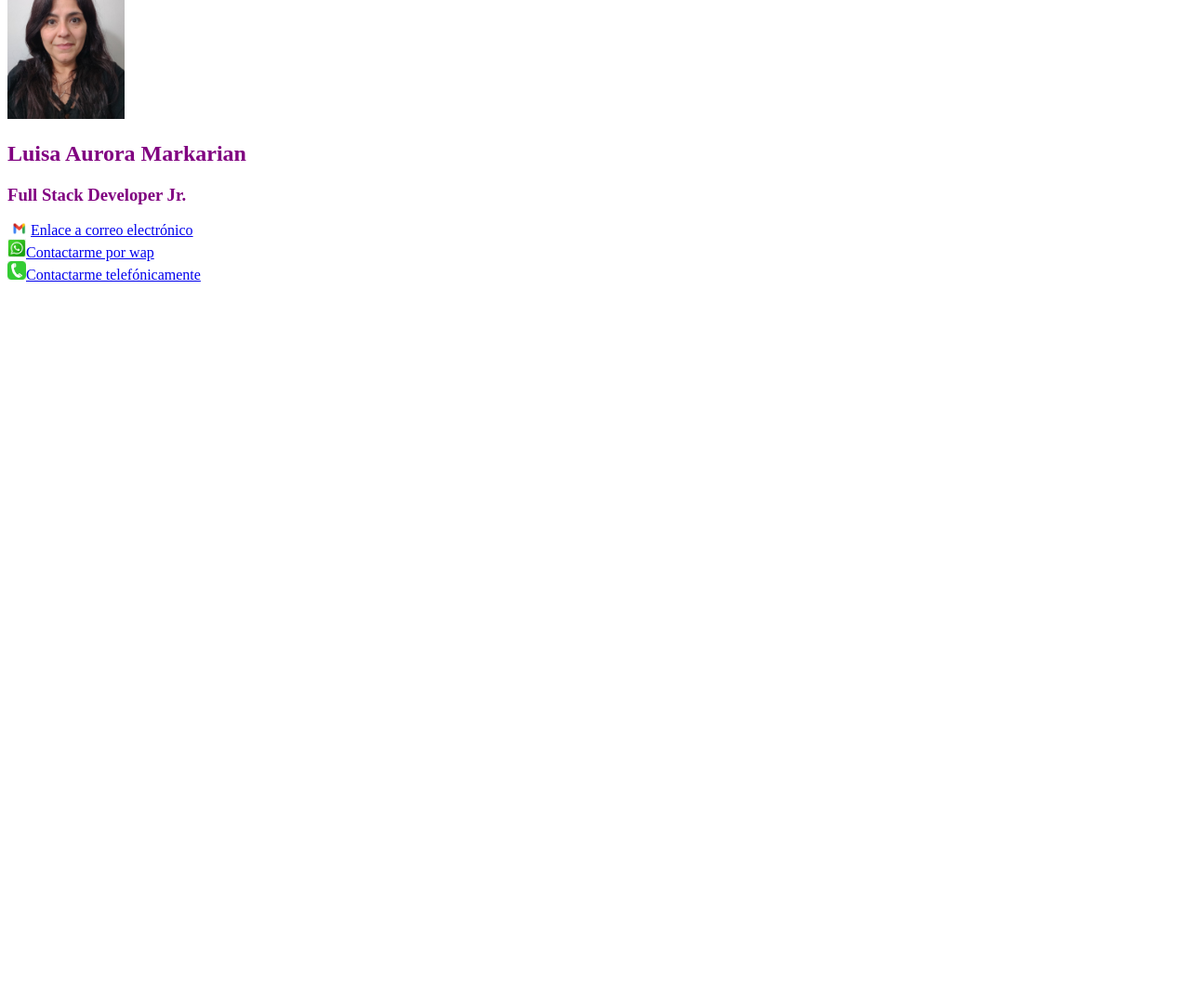
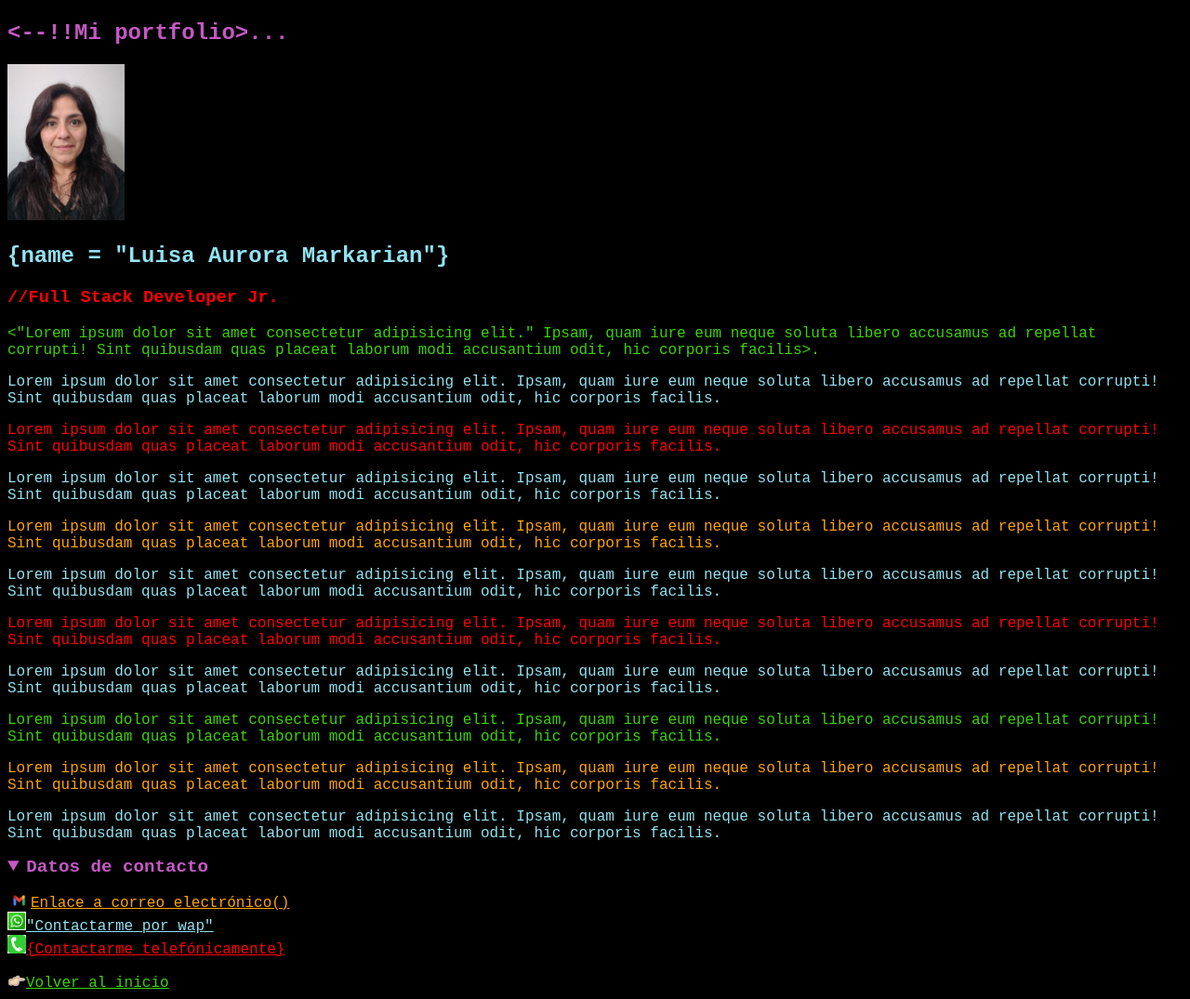
Before and after one commit to LuMarka/ProyectoPortfolio, a plain HTML site: page index.html in a window 1280 px wide. Shown: the part 705-1780 px from the top of the page at 93% size. Before the commit the page ends 1018 px from the top, so only its background shows below. Drawn offline with Linux system fonts and the light colour scheme.

Commit message:
mi primer commit de css

```diff
--- a/index.html
+++ b/index.html
@@ -8,34 +8,57 @@
     <meta name="keywords" content="portfolio, portafolio, curriculum vitae, luisa markarian">
     <meta name="description" content="Este es el portfolio de Luisa Aurora Markarian a presentar como proyecto final en el curso de Desarrollo Web Full Stack de Argentina Programa.">
     <title>Portfolio Markarian Luisa</title>
-    <link rel="icon" href="nomeolvides.ico"
+    <link rel="icon" href="nomeolvides.ico">
+    <link href="styles.css" rel="stylesheet" type="text/css">
 
 </head>
     <header>
-        <nav>
+        <nav id="inicio">
             <a href="https://argentinaprograma.inti.gob.ar/" target="_blank"> <img src="logoArgentinaPrograma.png" alt="Logo Argentina Programa"></a>
             <a href="https://www.facebook.com/luisa.markarian" target="_blank"> <img src="logoFacebook.jpg" alt="logo de facebook" width="5%;"></a>
             <a href="https://twitter.com/Lulimarka" target="_blank"><img src="twitter.jpg" alt="logo twitter" width="5%;"></a>
             <a href="https://discord.com/channels/@me" target="_blank"><img src="logoDiscord.png" alt="logo discord" width="5%;"></a>
             <a href="https://github.com/LuMarka" target="_blank"><img src="logoGitHub.jpg" alt="logo GitHub" width="5%;"></a>
-            <img src="wallpaper.jpg" alt="Wallpaper programación" width="100%;" height="500;" >
+            <br>
+            <img src="wallpaper.jpg" alt="Wallpaper programación"width="100%;" height="600;">
         </nav>
     </header>
 <body>
+
     <article>
-        <section style="font-family:Times New Roman;">
-            <h1 style="color:purple">Mi portfolio</h1>
+        <section>
+            <h2 style="color:rgb(196, 89, 196)"><--!!Mi portfolio>...</h2>
             <img src="fotoperfil.jpeg" alt="Foto de perfil" width="10%;">
-            <h2 style="color:purple"><bd>Luisa Aurora Markarian</bd></h2>
-            <h3 style="color:purple">Full Stack Developer Jr.</h3>
+            <h2 >{name = "Luisa Aurora Markarian"}</h2>
+            <h3 class="destacado1">//Full Stack Developer Jr.</h3>
         </section>
     </article>
+    <article>
+        <p class="destacado2"><"Lorem ipsum dolor sit amet consectetur adipisicing elit." Ipsam, quam iure eum neque soluta libero accusamus ad repellat corrupti! Sint quibusdam quas placeat laborum modi accusantium odit, hic corporis facilis>.</p>
+        <p>Lorem ipsum dolor sit amet consectetur adipisicing elit. Ipsam, quam iure eum neque soluta libero accusamus ad repellat corrupti! Sint quibusdam quas placeat laborum modi accusantium odit, hic corporis facilis.</p>
+        <p class="destacado1">Lorem ipsum dolor sit amet consectetur adipisicing elit. Ipsam, quam iure eum neque soluta libero accusamus ad repellat corrupti! Sint quibusdam quas placeat laborum modi accusantium odit, hic corporis facilis.</p>
+        <p>Lorem ipsum dolor sit amet consectetur adipisicing elit. Ipsam, quam iure eum neque soluta libero accusamus ad repellat corrupti! Sint quibusdam quas placeat laborum modi accusantium odit, hic corporis facilis.</p>
+        <p class="destacado">Lorem ipsum dolor sit amet consectetur adipisicing elit. Ipsam, quam iure eum neque soluta libero accusamus ad repellat corrupti! Sint quibusdam quas placeat laborum modi accusantium odit, hic corporis facilis.</p>
+        <p>Lorem ipsum dolor sit amet consectetur adipisicing elit. Ipsam, quam iure eum neque soluta libero accusamus ad repellat corrupti! Sint quibusdam quas placeat laborum modi accusantium odit, hic corporis facilis.</p>
+        <p class="destacado1">Lorem ipsum dolor sit amet consectetur adipisicing elit. Ipsam, quam iure eum neque soluta libero accusamus ad repellat corrupti! Sint quibusdam quas placeat laborum modi accusantium odit, hic corporis facilis.</p>
+        <p>Lorem ipsum dolor sit amet consectetur adipisicing elit. Ipsam, quam iure eum neque soluta libero accusamus ad repellat corrupti! Sint quibusdam quas placeat laborum modi accusantium odit, hic corporis facilis.</p>
+        <p class="destacado2">Lorem ipsum dolor sit amet consectetur adipisicing elit. Ipsam, quam iure eum neque soluta libero accusamus ad repellat corrupti! Sint quibusdam quas placeat laborum modi accusantium odit, hic corporis facilis.</p>
+        <p class="destacado">Lorem ipsum dolor sit amet consectetur adipisicing elit. Ipsam, quam iure eum neque soluta libero accusamus ad repellat corrupti! Sint quibusdam quas placeat laborum modi accusantium odit, hic corporis facilis.</p>
+        <p>Lorem ipsum dolor sit amet consectetur adipisicing elit. Ipsam, quam iure eum neque soluta libero accusamus ad repellat corrupti! Sint quibusdam quas placeat laborum modi accusantium odit, hic corporis facilis.</p>
 
-
+    </article>
 </body>
 <footer>
-    <a href="mailto:luisamarkarian@gmail.com" target="_blank"><img src="logoGmail.png" alt="logo Gmail" width="25">Enlace a correo electrónico</a><br>
-    <a href="https://api.WhatsApp.com/send?phone=542616984285&text=Hola" target="_blank"><img src="logowap.png" alt="logo WhatsApp" width="20">Contactarme por wap</a><br>
-    <a href="tel:2616984285" target="_blank" ><img src="llamadatelefonica.png" alt="logo llamada telefónica" width="20">Contactarme telefónicamente</a><br>
+    <details open>
+        <summary class="resaltar">Datos de contacto</summary>
+        <br>
+            <article>
+                <a href="mailto:luisamarkarian@gmail.com" target="_blank" class="destacado"><img src="logoGmail.png" alt="logo Gmail" width="25">Enlace a correo electrónico()</a><br>
+                <a href="https://api.WhatsApp.com/send?phone=542616984285&text=Hola" target="_blank"><img src="logowap.png" alt="logo WhatsApp" width="20">"Contactarme por wap"</a><br>
+                <a href="tel:2616984285" target="_blank" class="destacado1"><img src="llamadatelefonica.png" alt="logo llamada telefónica" width="20">{Contactarme telefónicamente}</a><br>
+                <br>
+            </article>
+    </details>
+    <a href="#inicio" class="destacado2";"><img src="manito.png" width="20">Volver al inicio</a><br>
 </footer>
 </html>
--- /dev/null
+++ b/styles.css
@@ -0,0 +1,24 @@
+html{
+    scroll-behavior: smooth;
+    background-color:black;
+    font-family:'Courier New', Courier, monospace;
+
+}
+*{
+    color:rgb(146, 227, 241);
+}
+
+.destacado{
+    color:orange;
+}
+.destacado1{
+ color:red;
+}
+.destacado2{
+    color:rgba(72, 255, 0, 0.829);
+}
+.resaltar{
+    font-weight:bolder;
+    color:rgb(196, 89, 196);
+    font-size: larger;
+}
```
Also changed, not shown: manito.png (added).
